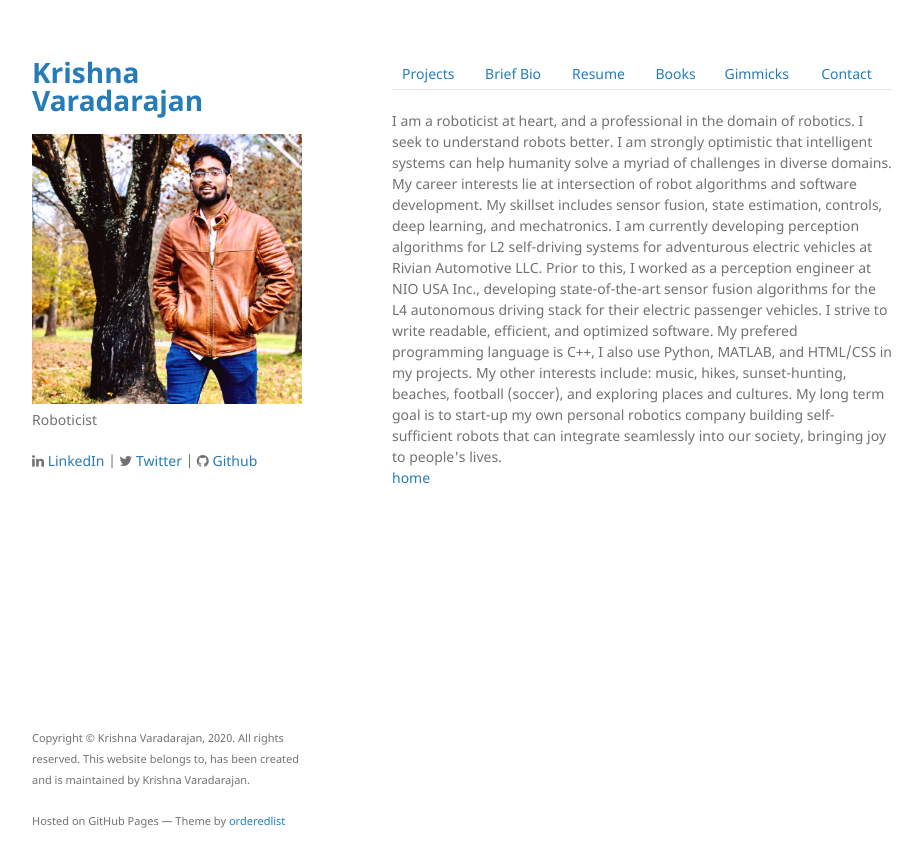
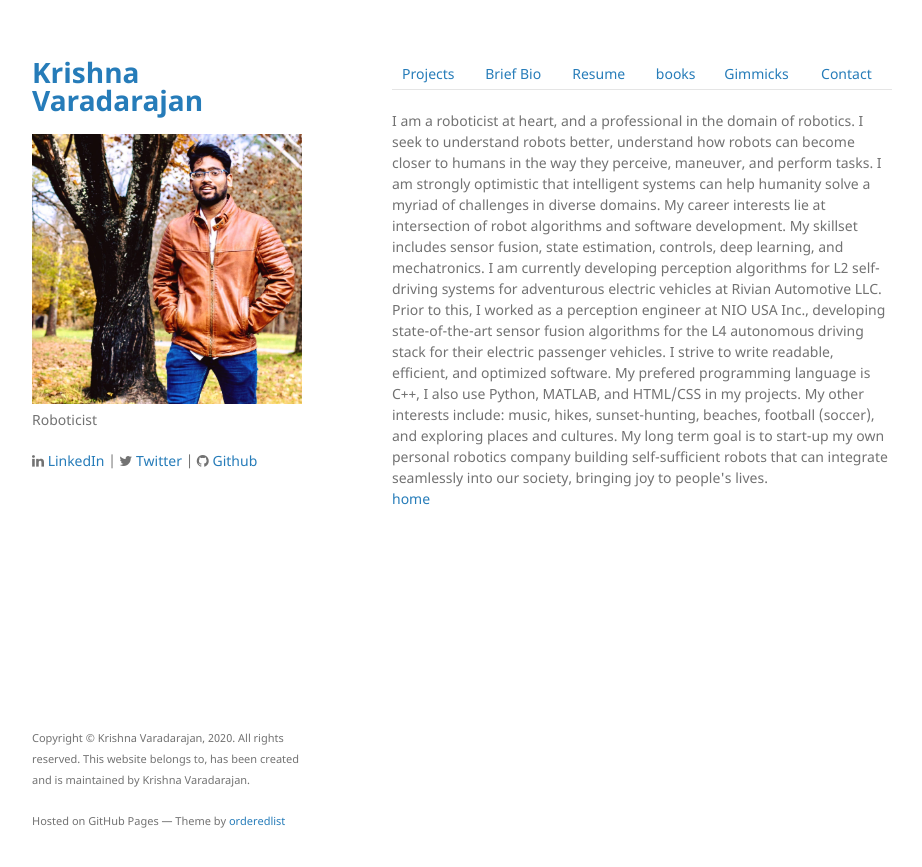
Before and after one commit to iamvarada/iamvarada.github.io, a Jekyll site: the page built from index.md, in a window 1280 px wide. Shown: the top 867 px of the page, without its empty margins (178-1100 px from the left). Built offline with Jekyll 4.4.1, drawn with Linux system fonts in a browser that asks for light colours.

Commit message:
update about content

```diff
--- a/index.md
+++ b/index.md
@@ -5,7 +5,7 @@ layout: default
 <!-- Text can be **bold**, _italic_, or ~~strikethrough~~.
  -->
 
-[Projects](./projects.html) | [Brief Bio](./bio.html) | [Resume](./resume.html) | [Books](./books.html) | [Gimmicks](https://www.behance.net/kvarada) | [Contact](./contacts.html)
+[Projects](./projects.html) | [Brief Bio](./bio.html) | [Resume](./resume.html) | [books](./books.html) | [Gimmicks](https://www.behance.net/kvarada) | [Contact](./contacts.html)
 
 <html>
 
@@ -19,7 +19,7 @@ layout: default
 
 <!-- Content -->
 
-I am a roboticist at heart, and a professional in the domain of robotics. I seek to understand robots better. I am strongly optimistic that intelligent systems can help humanity solve a myriad of challenges in diverse domains. My career interests lie at intersection of robot algorithms and software development. My skillset includes sensor fusion, state estimation, controls, deep learning, and mechatronics.
+I am a roboticist at heart, and a professional in the domain of robotics. I seek to understand robots better, understand how robots can become closer to humans in the way they perceive, maneuver, and perform tasks. I am strongly optimistic that intelligent systems can help humanity solve a myriad of challenges in diverse domains. My career interests lie at intersection of robot algorithms and software development. My skillset includes sensor fusion, state estimation, controls, deep learning, and mechatronics.
 
 I am currently developing perception algorithms for L2 self-driving systems for adventurous electric vehicles at Rivian Automotive LLC. Prior to this, I worked as a perception engineer at NIO USA Inc., developing state-of-the-art sensor fusion algorithms for the L4 autonomous driving stack for their electric passenger vehicles. I strive to write readable, efficient, and optimized software. My prefered programming language is C++, I also use Python, MATLAB, and HTML/CSS in my projects.
 
```
